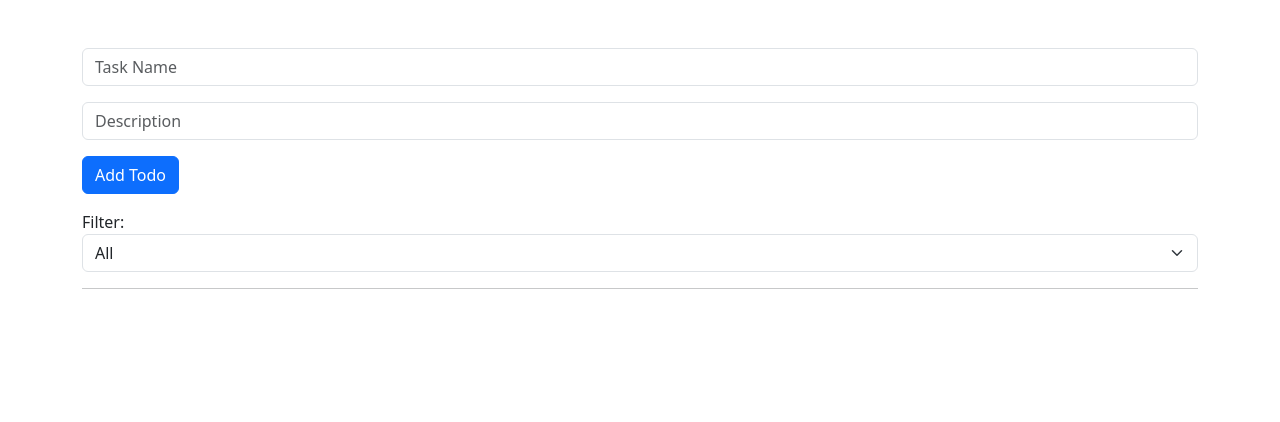
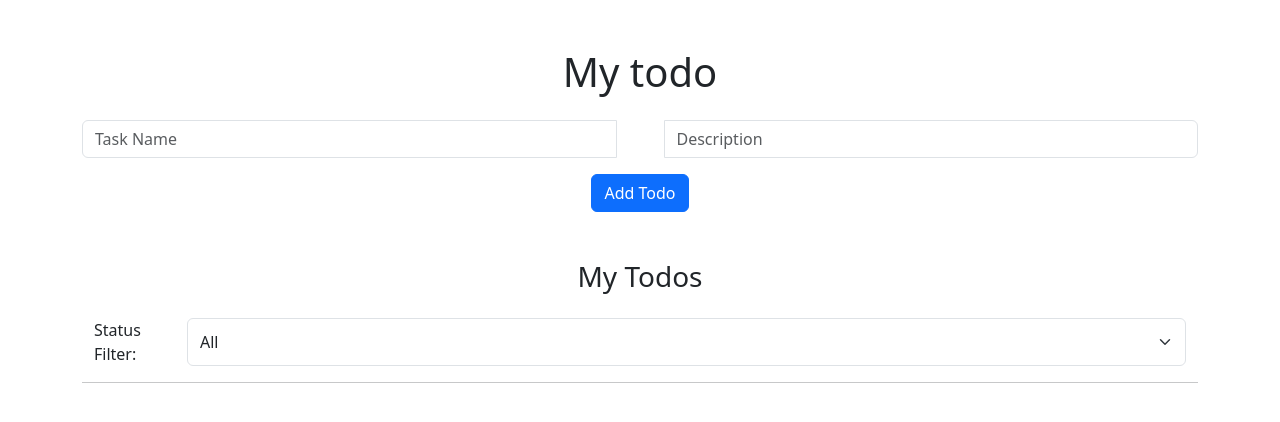
Before and after one commit to pugal26/fsd56wd2-t__React_Activities, a React (Vite) app: page / in a window 1280 px wide. Shown: the top 422 px of the page. Built offline with nearby package versions, Linux system fonts and the light colour scheme.

Commit message:
final todo

```diff
--- a/src/components/TodoApp.jsx
+++ b/src/components/TodoApp.jsx
@@ -41,14 +41,18 @@ const TodoApp = () => {
 
   return (
     <div className="mt-5">
+      <h1 className='text-center mb-4'>My todo</h1>
       <TodoForm addTodo={addTodo} editTodo={updateTodo} editedTodo={editedTodo} />
-      <div className="mt-3">
-        <label htmlFor="filter" className="me-2">Filter:</label>
-        <select id="filter" className="form-select" value={filter} onChange={handleFilterChange}>
-          <option value="all">All</option>
-          <option value="completed">Completed</option>
-          <option value="not completed">Not Completed</option>
-        </select>
+      <div className="container mt-5">
+      <h3 className="text-center mb-4">My Todos</h3>
+        <div className="d-flex justify-content-end mb-3">
+            <label htmlFor="filter" className="me-2">Status Filter:</label>
+            <select id="filter" className="form-select" value={filter} onChange={handleFilterChange}>
+            <option value="all">All</option>
+            <option value="completed">Completed</option>
+            <option value="not completed">Not Completed</option>
+            </select>
+        </div>
       </div>
       <hr />
       <TodoList
--- a/src/components/TodoForm.jsx
+++ b/src/components/TodoForm.jsx
@@ -32,8 +32,8 @@ const TodoForm = ({ addTodo, editTodo, editedTodo }) => {
   };
 
   return (
-    <form onSubmit={handleSubmit}>
-      <div className="mb-3">
+    <form onSubmit={handleSubmit} className='mb-3'>
+      <div className="input-group my-3 gap-5">
         <input
           type="text"
           className="form-control"
@@ -41,8 +41,6 @@ const TodoForm = ({ addTodo, editTodo, editedTodo }) => {
           value={taskName}
           onChange={(e) => setTaskName(e.target.value)}
         />
-      </div>
-      <div className="mb-3">
         <input
           type="text"
           className="form-control"
@@ -51,7 +49,9 @@ const TodoForm = ({ addTodo, editTodo, editedTodo }) => {
           onChange={(e) => setDescription(e.target.value)}
         />
       </div>
+      <div className='text-center'>
       <button type="submit" className="btn btn-primary">{editedTodo ? 'Update Todo' : 'Add Todo'}</button>
+      </div>
     </form>
   );
 };
```
